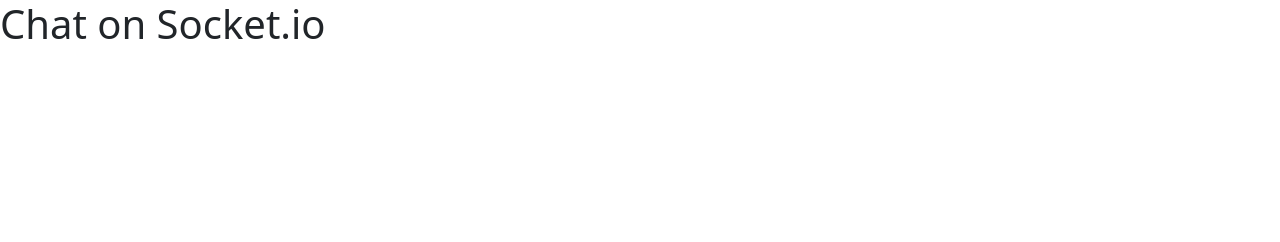
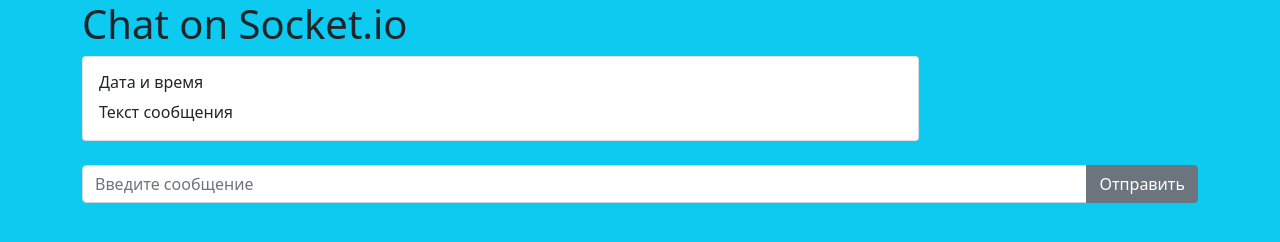
Before and after one commit to himynameisilia/Chat, a website: page public/index.html in a window 1280 px wide. Drawn offline with nearby package versions, Linux system fonts and the light colour scheme.

Commit message:
chore: add markup

```diff
--- a/public/index.html
+++ b/public/index.html
@@ -10,10 +10,24 @@
     integrity="sha384-eOJMYsd53ii+scO/bJGFsiCZc+5NDVN2yr8+0RDqr0Ql0h+rP48ckxlpbzKgwra6" crossorigin="anonymous">
 </head>
 
-<body>
-<h1>
-  Chat on Socket.io
-</h1>
+<body class="bg-info">
+  <div class="container">
+    <h1>Chat on Socket.io</h1>
+
+    <div class="card w-75 mb-4">
+      <div class="card-body">
+        <h6 class="card-title">Дата и время</h6>
+        <p class="card-text">Текст сообщения</p>
+      </div>
+    </div>
+
+    <form>
+      <div class="input-group mb-3">
+        <input type="text" class="form-control" placeholder="Введите сообщение" name="messageInput">
+        <button class="btn btn-secondary" type="submit">Отправить</button>
+      </div>
+    </form>
+  </div>
 </body>
 
 </html>
```
